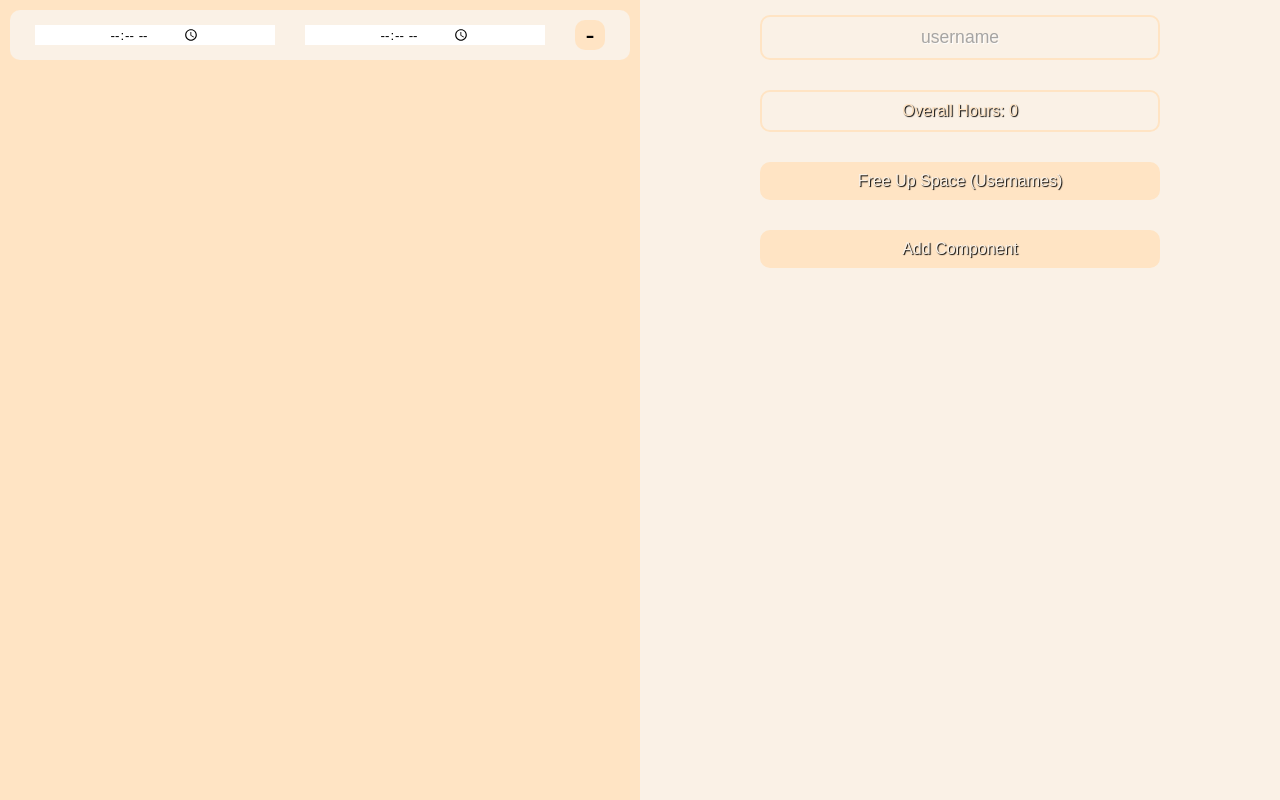
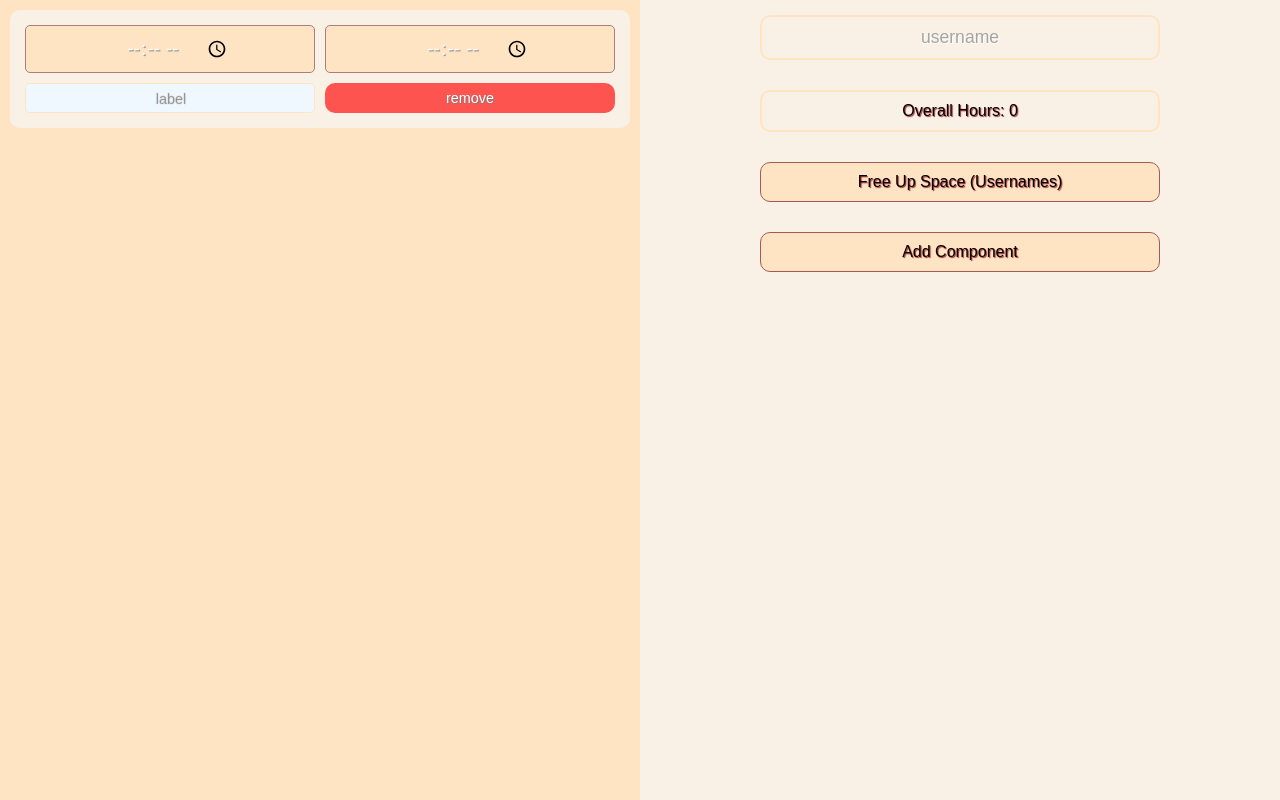
Before and after one commit to Magdamit173/TimeCardCalculator, a plain HTML site: page index.html in a window 1280 px wide. Both pictures are taken after a click on the element "Add Component". Drawn offline with Linux system fonts and the light colour scheme.

Commit message:
version 0.0.3

```diff
--- a/assets/css/index.css
+++ b/assets/css/index.css
@@ -10,6 +10,7 @@
     width: 10px;
     background-color: rgb(250, 241, 230);
 }
+
 *::-webkit-scrollbar-thumb {
     background-color: rgb(235, 193, 142);
     border-radius: 10px;
@@ -31,10 +32,12 @@ body {
 
     overflow-y: scroll;
 }
+
 .time_component {
     display: flex;
     justify-content: space-around;
     align-items: center;
+    flex-wrap: wrap;
 
     margin: 10px;
     padding: 10px;
@@ -42,15 +45,36 @@ body {
     border-radius: 10px;
 }
 
-.time_component > input {
+.time_component>input {
     display: flex;
     justify-content: center;
     align-items: center;
 
+    min-width: 200px;
     outline: none;
     border: 0;
+    background-color: bisque;
+    text-align: center;
+    border-radius: 5px;
+    border: solid 1px rgb(172, 125, 125);
+}
 
-    width: 40%;
+.time_label {
+    display: flex;
+    justify-content: center;
+    align-items: center;
+
+    aspect-ratio: 1/1;
+    height: 30px;
+    border-radius: 10px;
+    background-color: aliceblue !important;
+    font-size: .9em !important;
+    border: solid 1px bisque !important;
+    color: black !important;
+}
+
+.time_label::placeholder {
+    color: rgba(255, 228, 196, 0.1) !important;
 }
 
 .time_destroy {
@@ -61,8 +85,19 @@ body {
     aspect-ratio: 1/1;
     height: 30px;
     border-radius: 10px;
-    background-color: bisque;
-    font-size: 1.7em;
+    background-color: rgba(255, 0, 0, 0.65);
+    font-size: .9em !important;
+}
+
+.time_component>* {
+    flex-grow: 1;
+    margin: 5px;
+
+    padding: 10px;
+    width: 40%;
+    font-size: 1.2em;
+    color: white;
+    text-shadow: 1px 1px 1px gray;
 }
 
 .time_monitor {
@@ -94,24 +129,27 @@ body {
     font-size: 1.1em;
     outline: none;
 }
+
 .username::placeholder {
     color: rgba(128, 128, 128, 0.692);
 }
 
-.increment_component, .free_up_space {
+.increment_component,
+.free_up_space {
     display: flex;
     justify-content: center;
     align-items: center;
 
     background-color: bisque;
-    color: rgb(250, 241, 230);
-    text-shadow: 1px 1px 1px black;
+    color: black;
+    text-shadow: 1px 1px 1px brown;
     text-align: center;
     padding: 10px;
     margin: 15px;
     width: 40dvw;
     max-width: 400px;
     border-radius: 10px;
+    border: solid 1px rgb(162, 92, 85);
 }
 
 .display_monitor {
@@ -121,8 +159,8 @@ body {
 
     background-color: rgb(250, 241, 230);
     border: solid 2px bisque;
-    color: bisque;
-    text-shadow: 1px 1px 1px black;
+    color: black;
+    text-shadow: 1px 1px 1px brown;
     padding: 10px;
     margin: 15px;
     width: 40dvw;
--- a/assets/js/index.js
+++ b/assets/js/index.js
@@ -28,9 +28,10 @@ function displayHours(float) {
 function saveComponents() {
   const componentsData = []
 
-  function timeStampTemplate(seconds, start_timestamp, end_timestamp) {
+  function timeStampTemplate(seconds, label, start_timestamp, end_timestamp) {
     const template = {
       "seconds": seconds,
+      "label": label,
       "start_timestamp": start_timestamp,
       "end_timestamp": end_timestamp
     }
@@ -38,7 +39,7 @@ function saveComponents() {
   }
 
   Array.from(time_container.children).forEach(component => {
-    componentsData.push(timeStampTemplate(component.getAttribute("data-seconds"), component.getAttribute("data-start_timestamp"), component.getAttribute("data-end_timestamp")))
+    componentsData.push(timeStampTemplate(component.getAttribute("data-seconds"), component.getAttribute("data-label"), component.getAttribute("data-start_timestamp"), component.getAttribute("data-end_timestamp")))
   })
 
   localStorage.setItem(username.value.trim() || "username", JSON.stringify(componentsData))
@@ -49,7 +50,7 @@ function loadComponents() {
   if (!componentsData) return
 
   Array.from(JSON.parse(componentsData)).forEach(componentData => {
-    time_container.append(timeComponent(componentData.seconds, componentData.start_timestamp, componentData.end_timestamp))
+    time_container.append(timeComponent(componentData.seconds, componentData.label, componentData.start_timestamp, componentData.end_timestamp))
   })
 }
 
@@ -63,13 +64,14 @@ function clearStorage() {
   localStorage.clear()
 }
 
-function timeComponent(seconds, start_timestamp, end_timestamp) {
+function timeComponent(seconds, label, start_timestamp, end_timestamp) {
   const component = document.createElement("div")
   component.setAttribute("class", "time_component")
   component.setAttribute("data-time_component", "")
   component.setAttribute("data-seconds", seconds || "0")
   component.setAttribute("data-start_timestamp", start_timestamp || "0")
   component.setAttribute("data-end_timestamp", end_timestamp || "0")
+  component.setAttribute("data-label", label || "")
 
   const start_property = document.createElement("input")
   start_property.type = "time"
@@ -86,14 +88,25 @@ function timeComponent(seconds, start_timestamp, end_timestamp) {
   const destroy_property = document.createElement("div")
   destroy_property.setAttribute("class", "time_destroy")
   destroy_property.setAttribute("data-time_destroy", "")
-  destroy_property.textContent = "-"
+  destroy_property.textContent = "remove"
+
+  const label_property = document.createElement("input")
+  label_property.setAttribute("class", "time_label")
+  label_property.setAttribute("data-time_label", "")
+  label_property.value = label || ""
+  label_property.placeholder = `label`
+  label_property.setAttribute("spellcheck", false)
 
   component.append(start_property)
   component.append(end_property)
+  component.append(label_property)
   component.append(destroy_property)
 
   function setSeconds(float) {
     component.setAttribute("data-seconds", float)
+  }
+  function setLabel() {
+    component.setAttribute("data-label", label_property.value)
   }
   function setStartTimeStamp() {
     component.setAttribute("data-start_timestamp", start_property.value)
@@ -121,7 +134,15 @@ function timeComponent(seconds, start_timestamp, end_timestamp) {
     saveComponents()
   })
 
-  destroy_property.addEventListener("click", () => {
+  label_property.addEventListener("keyup", () => {
+    setLabel(label_property.value)
+
+    saveComponents()
+  })
+
+  destroy_property.addEventListener("click", (e) => {
+    if(!confirm(`Removing Component: ${e.target.parentElement.getAttribute("data-label")}`)) return
+
     component.remove()
     displayHours(sumOverallHours())
 
--- a/index.html
+++ b/index.html
@@ -13,7 +13,7 @@
     </div>
     <div class="time_monitor">
         <input type="text" class="username"
-        placeholder="username" data-username>
+        placeholder="username" spellcheck="false" data-username>
         <div class="display_monitor" data-display_monitor>
             No Specified Hours
         </div>
```
Also changed, not shown: 1 other file.
